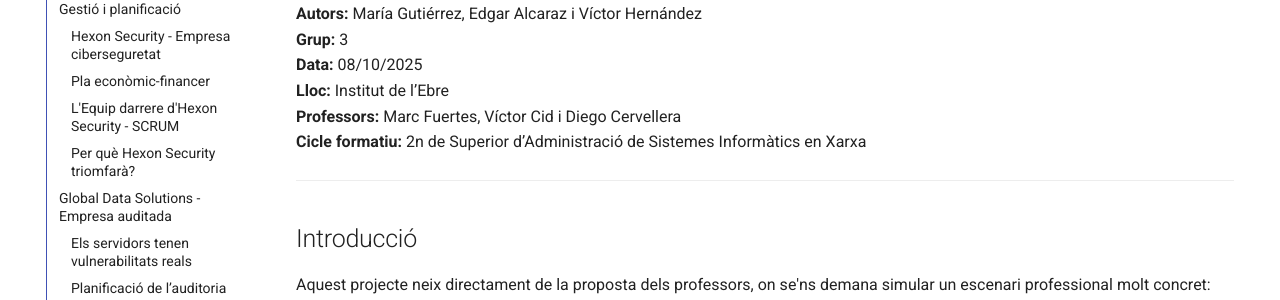
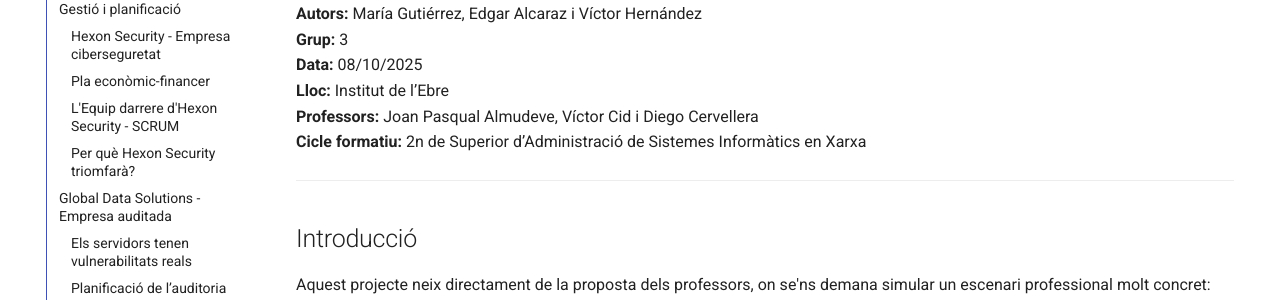
Before and after one commit to mariagutierrez03/projecte-asix2, an MkDocs documentation site: the page built from docs/sprint1/projecte.md, in a window 1280 px wide and 900 px high, scrolled down 443 px. Shown: the part 153-453 px from the top of the window. Built offline with MkDocs 1.6.1 and Material for MkDocs 9.7.7, drawn with Linux system fonts in a browser that asks for light colours.

Commit message:
Update projecte.md

```diff
--- a/docs/sprint1/projecte.md
+++ b/docs/sprint1/projecte.md
@@ -9,7 +9,7 @@
 **Grup:** 3
 **Data:** 08/10/2025
 **Lloc:** Institut de l’Ebre
-**Professors:** Marc Fuertes, Víctor Cid i Diego Cervellera
+**Professors:** Joan Pasqual Almudeve, Víctor Cid i Diego Cervellera
 **Cicle formatiu:** 2n de Superior d’Administració de Sistemes Informàtics en Xarxa
 
 ---
```
